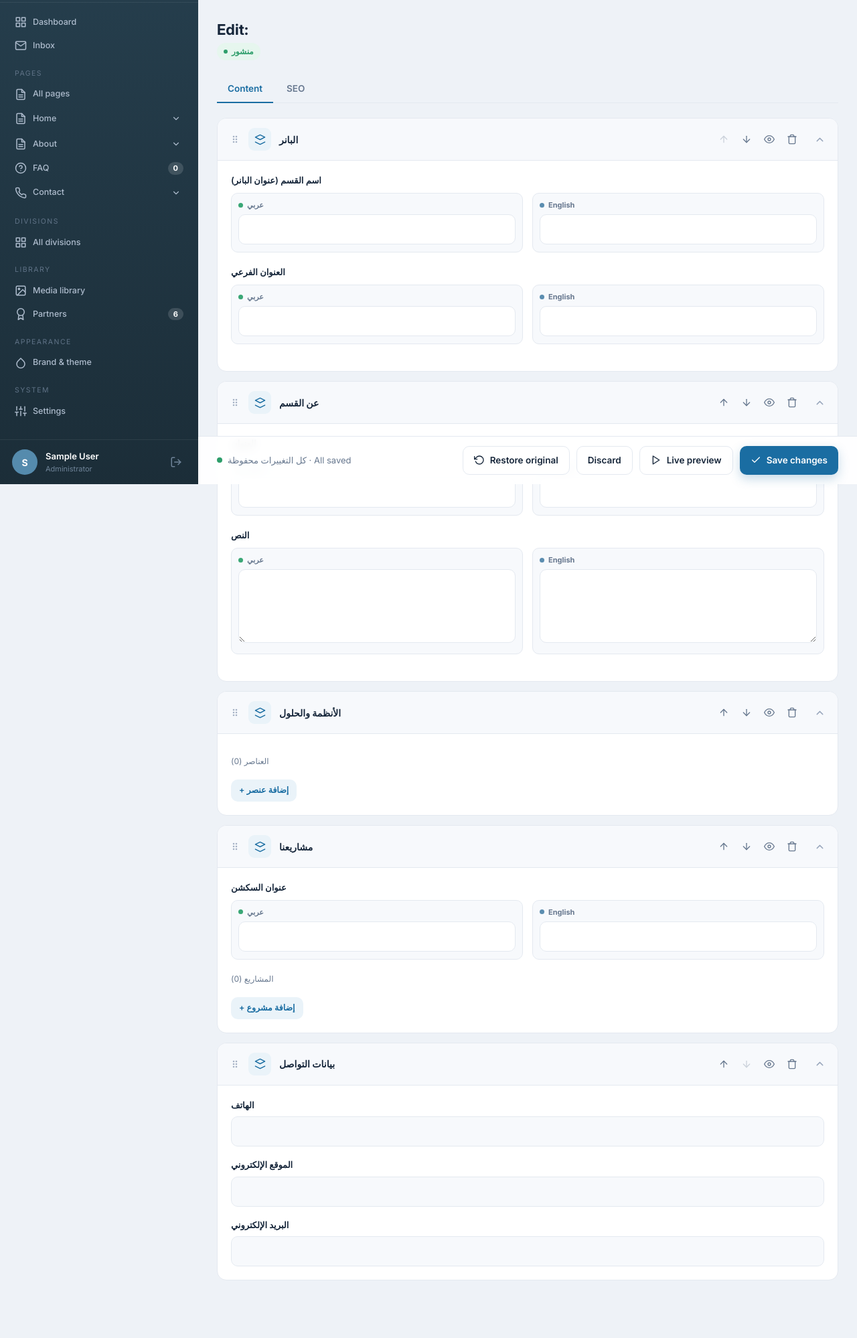
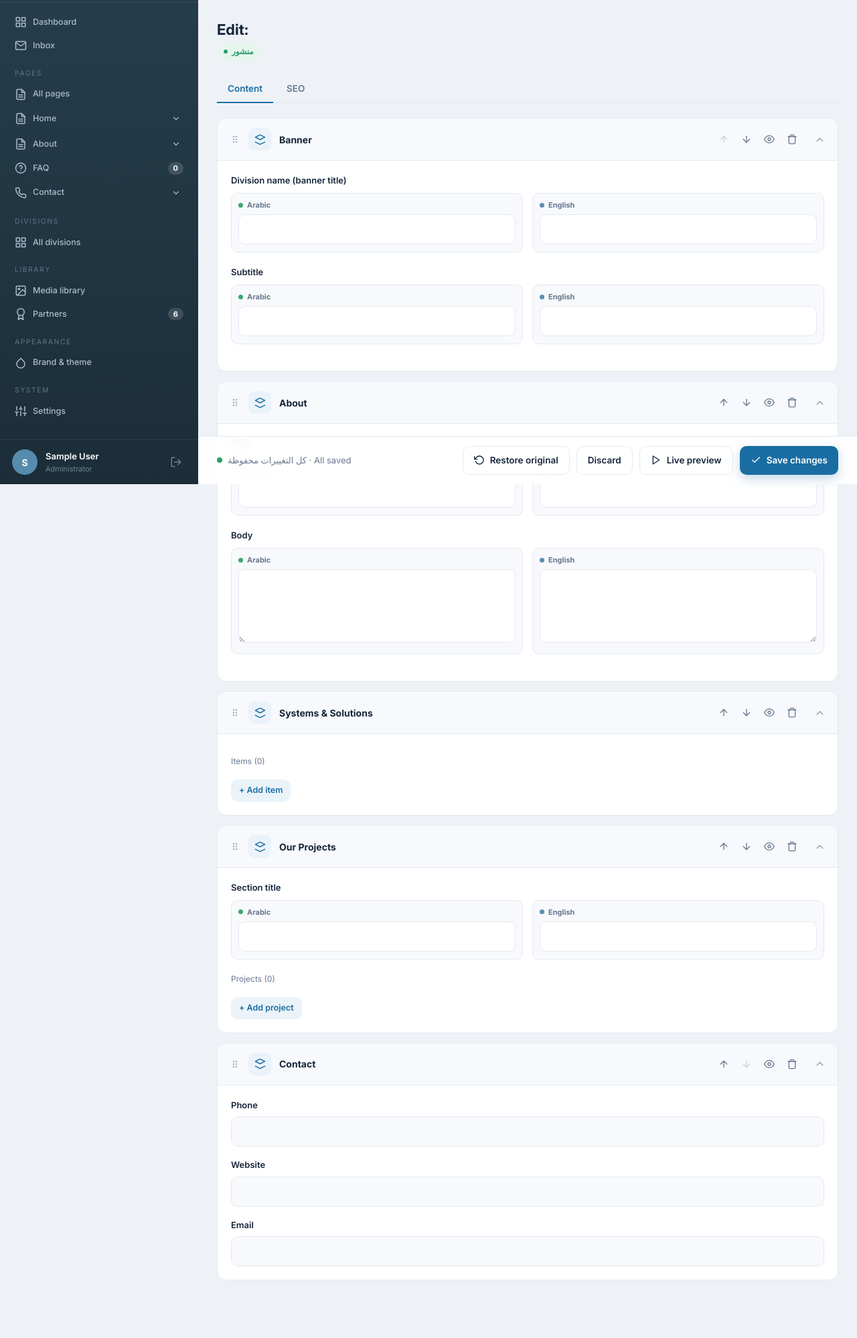
Before and after one commit to mohamedsalemcs/aps-developed, a Django app: page /cms/division-edit/ in a window 1280 px wide. Shown: the part 77-2075 px from the top of the page at 67% size. Run offline with Django 5.2, Linux system fonts and the light colour scheme; the visitor is signed in with stand-in values (Sample User, id 1); data comes from the database, SQL or seed files in the repository; data that the repository does not hold is empty; some libraries are stand-ins or nearby versions.

Commit message:
translation

```diff
--- a/templates/cms/division-edit.html
+++ b/templates/cms/division-edit.html
@@ -86,6 +86,7 @@
   var div = new URLSearchParams(location.search).get("div") || "sps";
   if (!S.all().divisions[div]) div = Object.keys(S.all().divisions)[0];
   var root = "divisions." + div;
+  function L(ar, en) { return (localStorage.getItem("aps_ui_lang") || "en") === "ar" ? ar : en; }
   var WEB = "../../website/assets/images/";
   var BODY = { products: 1, solutions: 1, suppliers: 1, foundation: 1 };
   var NOICON = {};
@@ -94,43 +95,43 @@
   function iconSrc(v) { return /^(data:|blob:|\/)/.test(v || "") ? v : WEB + v; }
   function biCol(path, lang, dir, ta) {
     var v = esc(S.get(path, lang));
-    if (ta) return '<div class="field-bi__col field-bi__col--' + lang + '"><span class="field-bi__lang">' + (lang === "ar" ? "عربي" : "English") + '</span><textarea class="textarea" dir="' + dir + '" data-field="' + path + '" data-lang="' + lang + '">' + v + '</textarea></div>';
-    return '<div class="field-bi__col field-bi__col--' + lang + '"><span class="field-bi__lang">' + (lang === "ar" ? "عربي" : "English") + '</span><input class="input" dir="' + dir + '" data-field="' + path + '" data-lang="' + lang + '" value="' + v + '" /></div>';
+    if (ta) return '<div class="field-bi__col field-bi__col--' + lang + '"><span class="field-bi__lang">' + (lang === "ar" ? L("عربي", "Arabic") : "English") + '</span><textarea class="textarea" dir="' + dir + '" data-field="' + path + '" data-lang="' + lang + '">' + v + '</textarea></div>';
+    return '<div class="field-bi__col field-bi__col--' + lang + '"><span class="field-bi__lang">' + (lang === "ar" ? L("عربي", "Arabic") : "English") + '</span><input class="input" dir="' + dir + '" data-field="' + path + '" data-lang="' + lang + '" value="' + v + '" /></div>';
   }
   function bi(label, path, ta) {
     return '<div class="field-bi"><div class="field-bi__head"><label>' + label + '</label></div><div class="field-bi__cols">' + biCol(path, "ar", "rtl", ta) + biCol(path, "en", "ltr", ta) + '</div></div>';
   }
   function biFlat(label, base) {
     return '<div class="field-bi"><div class="field-bi__head"><label>' + label + '</label></div><div class="field-bi__cols">' +
-      '<div class="field-bi__col field-bi__col--ar"><span class="field-bi__lang">عربي</span><input class="input" dir="rtl" data-field="' + base + '_ar" value="' + esc(S.get(base + "_ar")) + '" /></div>' +
+      '<div class="field-bi__col field-bi__col--ar"><span class="field-bi__lang">' + L("عربي", "Arabic") + '</span><input class="input" dir="rtl" data-field="' + base + '_ar" value="' + esc(S.get(base + "_ar")) + '" /></div>' +
       '<div class="field-bi__col field-bi__col--en"><span class="field-bi__lang">English</span><input class="input" dir="ltr" data-field="' + base + '_en" value="' + esc(S.get(base + "_en")) + '" /></div></div></div>';
   }
   function plain(label, path) { return '<div class="field"><label>' + label + '</label><input class="input" dir="ltr" data-field="' + path + '" value="' + esc(S.get(path)) + '" /></div>'; }
   function iconUp(path) {
-    return '<div class="field"><label>الأيقونة (صورة / SVG)</label><div class="iconctl"><img class="iconctl__img" data-icon-view="' + path + '" src="' + esc(iconSrc(S.get(path))) + '" alt="" style="inline-size:42px;block-size:42px;object-fit:contain;background:#f3f6f9;border-radius:8px" /><button type="button" class="btn btn--ghost btn--sm" data-icon-replace="' + path + '">رفع أيقونة</button></div></div>';
+    return '<div class="field"><label>' + L("الأيقونة (صورة / SVG)", "Icon (image / SVG)") + '</label><div class="iconctl"><img class="iconctl__img" data-icon-view="' + path + '" src="' + esc(iconSrc(S.get(path))) + '" alt="" style="inline-size:42px;block-size:42px;object-fit:contain;background:#f3f6f9;border-radius:8px" /><button type="button" class="btn btn--ghost btn--sm" data-icon-replace="' + path + '">' + L("رفع أيقونة", "Upload icon") + '</button></div></div>';
   }
   function imgUp(path) {
-    return '<div class="field"><label>الصورة</label><div class="iconctl"><img class="iconctl__img" data-icon-view="' + path + '" src="' + esc(iconSrc(S.get(path))) + '" alt="" style="inline-size:64px;block-size:44px;object-fit:cover;border-radius:8px" /><button type="button" class="btn btn--ghost btn--sm" data-img-replace="' + path + '">رفع صورة</button></div></div>';
+    return '<div class="field"><label>' + L("الصورة", "Image") + '</label><div class="iconctl"><img class="iconctl__img" data-icon-view="' + path + '" src="' + esc(iconSrc(S.get(path))) + '" alt="" style="inline-size:64px;block-size:44px;object-fit:cover;border-radius:8px" /><button type="button" class="btn btn--ghost btn--sm" data-img-replace="' + path + '">' + L("رفع صورة", "Upload image") + '</button></div></div>';
   }
   function tools(kind, sec, i, total) {
     return '<div class="repeat-item__tools">' +
       '<button type="button" class="sec-btn" data-cmove="up" data-kind="' + kind + '" data-sec="' + sec + '" data-i="' + i + '"' + (i === 0 ? ' disabled' : '') + '>&#9650;</button>' +
       '<button type="button" class="sec-btn" data-cmove="down" data-kind="' + kind + '" data-sec="' + sec + '" data-i="' + i + '"' + (i === total - 1 ? ' disabled' : '') + '>&#9660;</button>' +
-      '<button type="button" class="repeat-item__del" data-cdel data-kind="' + kind + '" data-sec="' + sec + '" data-i="' + i + '">حذف</button></div>';
+      '<button type="button" class="repeat-item__del" data-cdel data-kind="' + kind + '" data-sec="' + sec + '" data-i="' + i + '">' + L("حذف", "Delete") + '</button></div>';
   }
   function cardBody(sec, i) {
     var base = root + ".cards." + sec + "." + i;
-    var h = (NOICON[sec] ? "" : iconUp(base + ".icon")) + bi("العنوان", base + ".title");
-    if (BODY[sec]) h += bi("النص", base + ".body", true);
-    if (sec === "suppliers") h += biFlat("الدولة (Badge)", base + ".extra.badge");
-    if (sec === "industries") h += bi("الوسوم (افصل بـ ·)", base + ".extra.tags");
-    if (sec === "foundation") h += plain("عرض الخط (rule)", base + ".extra.rule_style");
+    var h = (NOICON[sec] ? "" : iconUp(base + ".icon")) + bi(L("العنوان", "Title"), base + ".title");
+    if (BODY[sec]) h += bi(L("النص", "Text"), base + ".body", true);
+    if (sec === "suppliers") h += biFlat(L("الدولة (Badge)", "Country (Badge)"), base + ".extra.badge");
+    if (sec === "industries") h += bi(L("الوسوم (افصل بـ ·)", "Tags (separate with ·)"), base + ".extra.tags");
+    if (sec === "foundation") h += plain(L("عرض الخط (rule)", "Line width (rule)"), base + ".extra.rule_style");
     if (sec === "lifecycle") {
-      h += biFlat("تسمية المرحلة", base + ".extra.label") + biFlat("التذييل", base + ".extra.footer");
+      h += biFlat(L("تسمية المرحلة", "Stage label"), base + ".extra.label") + biFlat(L("التذييل", "Footer"), base + ".extra.footer");
       var ms = (S.get(base + ".extra.milestones") || []);
       for (var j = 0; j < ms.length; j++) {
-        h += '<div style="border-inline-start:2px solid var(--border);padding-inline-start:10px;margin-block:8px"><div class="table__sub">معلَم ' + (j + 1) + '</div>' +
-          biFlat("عنوان المعلَم", base + ".extra.milestones." + j + ".title") + biFlat("وصف المعلَم", base + ".extra.milestones." + j + ".desc") + '</div>';
+        h += '<div style="border-inline-start:2px solid var(--border);padding-inline-start:10px;margin-block:8px"><div class="table__sub">' + L("معلَم", "Milestone") + ' ' + (j + 1) + '</div>' +
+          biFlat(L("عنوان المعلَم", "Milestone title"), base + ".extra.milestones." + j + ".title") + biFlat(L("وصف المعلَم", "Milestone description"), base + ".extra.milestones." + j + ".desc") + '</div>';
       }
     }
     return h;
@@ -160,11 +161,11 @@
     opts = opts || {};
     var hid = isHidden(key), i = opts.i || 0, total = opts.total || 1;
     var tb = '<div class="section-block__tools">' +
-      '<span class="section-block__flag">مخفي</span>' +
-      '<button type="button" class="sec-btn" data-dmove="up" data-key="' + key + '" title="تحريك لأعلى"' + (i === 0 ? ' disabled' : '') + '>' + UP + '</button>' +
-      '<button type="button" class="sec-btn" data-dmove="down" data-key="' + key + '" title="تحريك لأسفل"' + (i === total - 1 ? ' disabled' : '') + '>' + DOWN + '</button>' +
-      '<button type="button" class="sec-btn" data-dhide data-key="' + key + '" title="إظهار/إخفاء">' + (hid ? EYE_OFF : EYE) + '</button>' +
-      '<button type="button" class="sec-btn sec-btn--del" data-ddel data-key="' + key + '" title="حذف القسم">' + TRASH + '</button>' +
+      '<span class="section-block__flag">' + L("مخفي", "Hidden") + '</span>' +
+      '<button type="button" class="sec-btn" data-dmove="up" data-key="' + key + '" title="' + L("تحريك لأعلى", "Move up") + '"' + (i === 0 ? ' disabled' : '') + '>' + UP + '</button>' +
+      '<button type="button" class="sec-btn" data-dmove="down" data-key="' + key + '" title="' + L("تحريك لأسفل", "Move down") + '"' + (i === total - 1 ? ' disabled' : '') + '>' + DOWN + '</button>' +
+      '<button type="button" class="sec-btn" data-dhide data-key="' + key + '" title="' + L("إظهار/إخفاء", "Show/Hide") + '">' + (hid ? EYE_OFF : EYE) + '</button>' +
+      '<button type="button" class="sec-btn sec-btn--del" data-ddel data-key="' + key + '" title="' + L("حذف القسم", "Delete section") + '">' + TRASH + '</button>' +
       '</div>';
     return '<div class="section-block is-open' + (hid ? ' is-hidden' : '') + '" data-section="' + key + '" id="' + key + '">' +
       '<div class="section-block__head"><span class="section-block__grip">' + GRIP + '</span><span class="section-block__icon">' + SECICON + '</span>' +
@@ -174,10 +175,11 @@
   }
 
   /* ---- per-section bodies + per-division config -------------------------- */
-  var LABELS = { banner: "البانر", about: "عن القسم", contact: "بيانات التواصل", projects: "مشاريعنا",
-    systems: "الأنظمة والحلول", categories: "فئات الآلات",
-    suppliers: "الموردون الدوليون", solutions: "الحلول", foundation: "الرؤية والرسالة",
-    products: "مجموعة المنتجات", lifecycle: "مراحل دورة الحياة" };
+  var LABELS = { banner: ["البانر", "Banner"], about: ["عن القسم", "About"], contact: ["بيانات التواصل", "Contact"], projects: ["مشاريعنا", "Our Projects"],
+    systems: ["الأنظمة والحلول", "Systems & Solutions"], categories: ["فئات الآلات", "Machinery Categories"],
+    suppliers: ["الموردون الدوليون", "International Suppliers"], solutions: ["الحلول", "Solutions"], foundation: ["الرؤية والرسالة", "Vision & Mission"],
+    products: ["مجموعة المنتجات", "Products"], lifecycle: ["مراحل دورة الحياة", "Lifecycle"] };
+  function lbl(k) { var pr = LABELS[k]; return pr ? L(pr[0], pr[1]) : k; }
   // Partners are managed globally from /cms/partners/ (one shared marquee that
   // every page reads), so divisions no longer carry their own partners section.
   // Dropping it here removes it from the section list AND the "add section" menu;
@@ -206,17 +208,17 @@
   function bodyCards(key, cfg) {
     cfg = cfg || {};
     var head = "";
-    if (cfg.title) head += bi("عنوان السكشن", root + "." + cfg.title);
-    if (cfg.eyebrow) head += bi("العنوان الفرعي", root + "." + cfg.eyebrow);
-    if (cfg.subtitle) head += bi("وصف السكشن", root + "." + cfg.subtitle, true);
+    if (cfg.title) head += bi(L("عنوان السكشن", "Section title"), root + "." + cfg.title);
+    if (cfg.eyebrow) head += bi(L("العنوان الفرعي", "Eyebrow"), root + "." + cfg.eyebrow);
+    if (cfg.subtitle) head += bi(L("وصف السكشن", "Section description"), root + "." + cfg.subtitle, true);
     var cl = cardList(key);
-    var html = head + '<div class="table__sub" style="margin-block:12px 8px">العناصر (' + cl.count + ')</div>' + cl.html +
-      '<button type="button" class="btn btn--soft btn--sm" data-cadd data-kind="cards" data-sec="' + key + '" style="margin-block-start:10px">+ إضافة عنصر</button>';
-    if (cfg.foot) html += bi("سطر ختامي (تحت العناصر)", root + "." + cfg.foot, true);
+    var html = head + '<div class="table__sub" style="margin-block:12px 8px">' + L("العناصر", "Items") + ' (' + cl.count + ')</div>' + cl.html +
+      '<button type="button" class="btn btn--soft btn--sm" data-cadd data-kind="cards" data-sec="' + key + '" style="margin-block-start:10px">' + L("+ إضافة عنصر", "+ Add item") + '</button>';
+    if (cfg.foot) html += bi(L("سطر ختامي (تحت العناصر)", "Footer line (below items)"), root + "." + cfg.foot, true);
     if (cfg.pills) {
       var pl = cardList("pills");
-      html += '<div class="table__sub" style="margin-block:16px 8px">المميزات السريعة (' + pl.count + ')</div>' + pl.html +
-        '<button type="button" class="btn btn--soft btn--sm" data-cadd data-kind="cards" data-sec="pills" style="margin-block-start:10px">+ إضافة ميزة</button>';
+      html += '<div class="table__sub" style="margin-block:16px 8px">' + L("المميزات السريعة", "Quick features") + ' (' + pl.count + ')</div>' + pl.html +
+        '<button type="button" class="btn btn--soft btn--sm" data-cadd data-kind="cards" data-sec="pills" style="margin-block-start:10px">' + L("+ إضافة ميزة", "+ Add feature") + '</button>';
     }
     return html;
   }
@@ -225,17 +227,17 @@
     var arr = S.getArray(root + ".sections.projects.items");
     var items = arr.map(function (p, i) {
       var b = root + ".sections.projects.items." + i;
-      var h = imgUp(b + ".img") + bi("اسم المشروع", b + ".title");
-      if (cfg.specs) h += bi("الموقع", b + ".location") + bi("النوع", b + ".typology") + bi("القدرة المركّبة", b + ".installed_power") + bi("العقد", b + ".contract");
+      var h = imgUp(b + ".img") + bi(L("اسم المشروع", "Project name"), b + ".title");
+      if (cfg.specs) h += bi(L("الموقع", "Location"), b + ".location") + bi(L("النوع", "Type"), b + ".typology") + bi(L("القدرة المركّبة", "Installed power"), b + ".installed_power") + bi(L("العقد", "Contract"), b + ".contract");
       return '<div class="repeat-item"><span class="repeat-item__num">' + (i + 1) + '</span><div class="repeat-item__body">' + h + '</div>' + tools("projects", "_", i, arr.length) + '</div>';
     }).join("");
-    return bi("عنوان السكشن", root + ".sections.projects.title") +
-      '<div class="table__sub" style="margin-block:12px 8px">المشاريع (' + arr.length + ')</div>' + items +
-      '<button type="button" class="btn btn--soft btn--sm" data-cadd data-kind="projects" data-sec="_" style="margin-block-start:10px">+ إضافة مشروع</button>';
+    return bi(L("عنوان السكشن", "Section title"), root + ".sections.projects.title") +
+      '<div class="table__sub" style="margin-block:12px 8px">' + L("المشاريع", "Projects") + ' (' + arr.length + ')</div>' + items +
+      '<button type="button" class="btn btn--soft btn--sm" data-cadd data-kind="projects" data-sec="_" style="margin-block-start:10px">' + L("+ إضافة مشروع", "+ Add project") + '</button>';
   }
-  function bodyBanner() { return bi("اسم القسم (عنوان البانر)", root + ".name") + bi("العنوان الفرعي", root + ".sections.banner.subtitle"); }
-  function bodyAbout() { return bi("العنوان", root + ".sections.about.title") + bi("النص", root + ".sections.about.body", true); }
-  function bodyContact() { return plain("الهاتف", root + ".sections.contact.phone") + plain("الموقع الإلكتروني", root + ".sections.contact.site") + plain("البريد الإلكتروني", root + ".sections.contact.email"); }
+  function bodyBanner() { return bi(L("اسم القسم (عنوان البانر)", "Division name (banner title)"), root + ".name") + bi(L("العنوان الفرعي", "Subtitle"), root + ".sections.banner.subtitle"); }
+  function bodyAbout() { return bi(L("العنوان", "Title"), root + ".sections.about.title") + bi(L("النص", "Body"), root + ".sections.about.body", true); }
+  function bodyContact() { return plain(L("الهاتف", "Phone"), root + ".sections.contact.phone") + plain(L("الموقع الإلكتروني", "Website"), root + ".sections.contact.site") + plain(L("البريد الإلكتروني", "Email"), root + ".sections.contact.email"); }
   function bodyFor(key) {
     if (key === "banner") return bodyBanner();
     if (key === "about") return bodyAbout();
@@ -255,19 +257,20 @@
     var def = DEFAULT_ORDER[div] || [], ord = getOrder();
     var avail = def.filter(function (k) { return ord.indexOf(k) < 0; });
     if (!avail.length) return "";
-    var opts = avail.map(function (k) { return '<button type="button" class="addsec__opt" data-daddsec="' + k + '">+ ' + esc(LABELS[k] || k) + '</button>'; }).join("");
-    return '<div class="addsec" style="margin-block-start:18px"><button type="button" class="add-block" data-daddsec-toggle>+ إضافة قسم</button><div class="addsec__menu" hidden>' + opts + '</div></div>';
+    var opts = avail.map(function (k) { return '<button type="button" class="addsec__opt" data-daddsec="' + k + '">+ ' + esc(lbl(k)) + '</button>'; }).join("");
+    return '<div class="addsec" style="margin-block-start:18px"><button type="button" class="add-block" data-daddsec-toggle>' + L("+ إضافة قسم", "+ Add section") + '</button><div class="addsec__menu" hidden>' + opts + '</div></div>';
   }
   function render() {
     var ord = getOrder();
     document.getElementById("divEditor").innerHTML = ord.map(function (k, i) {
-      return sectionCard(k, LABELS[k] || k, bodyFor(k), { i: i, total: ord.length });
+      return sectionCard(k, lbl(k), bodyFor(k), { i: i, total: ord.length });
     }).join("") + addBar();
   }
   function markDirty() { var f = document.querySelector('#divEditor [data-field]'); if (f) f.dispatchEvent(new Event("input", { bubbles: true })); }
   render();
 
   document.addEventListener("click", function (e) {
+    if (e.target.closest("[data-uilang]")) { setTimeout(render, 0); return; }
     // ---- section-level controls: reorder / hide / delete / add ------------
     var mv = e.target.closest("[data-dmove]");
     if (mv) {
@@ -279,7 +282,7 @@
     var dl = e.target.closest("[data-ddel]");
     if (dl) {
       var dk = dl.getAttribute("data-key");
-      window.apsConfirm("حذف هذا القسم من الصفحة؟ (المحتوى بيتحفظ ويمكن إضافته تاني من «إضافة قسم»)").then(function (ok) {
+      window.apsConfirm(L("حذف هذا القسم من الصفحة؟ (المحتوى بيتحفظ ويمكن إضافته تاني من «إضافة قسم»)", "Delete this section from the page? (Content is saved and can be re-added from 'Add section')")).then(function (ok) {
         if (!ok) return;
         setOrder(getOrder().filter(function (x) { return x !== dk; })); render(); markDirty();
       });
@@ -301,7 +304,7 @@
     var arr = S.getArray(path);
     if (t.hasAttribute("data-cdel")) {
       var di = parseInt(t.getAttribute("data-i"), 10); if (isNaN(di)) return;
-      window.apsConfirm("حذف هذا العنصر؟").then(function (ok) {
+      window.apsConfirm(L("حذف هذا العنصر؟", "Delete this item?")).then(function (ok) {
         if (!ok) return;
         arr.splice(di, 1); S.setArray(path, arr); render(); markDirty();
       });
```
